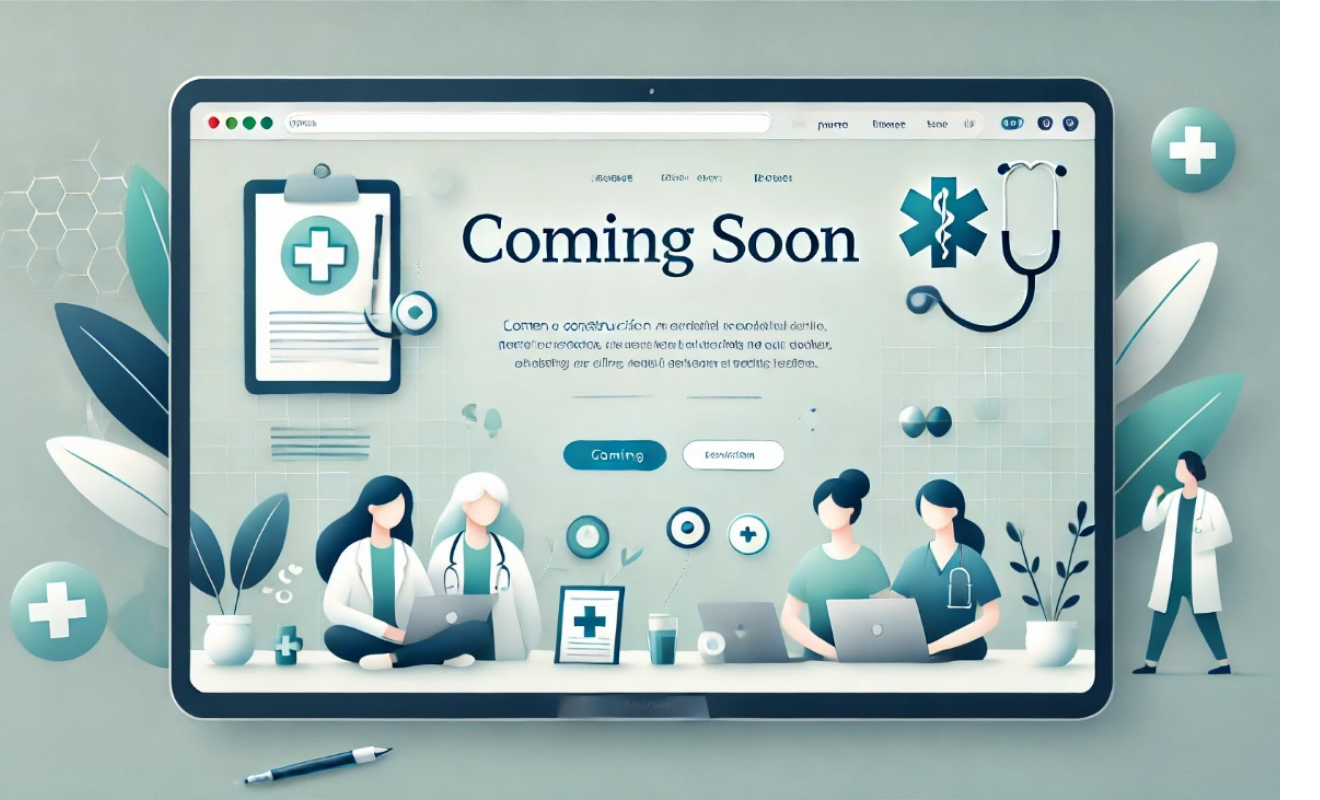
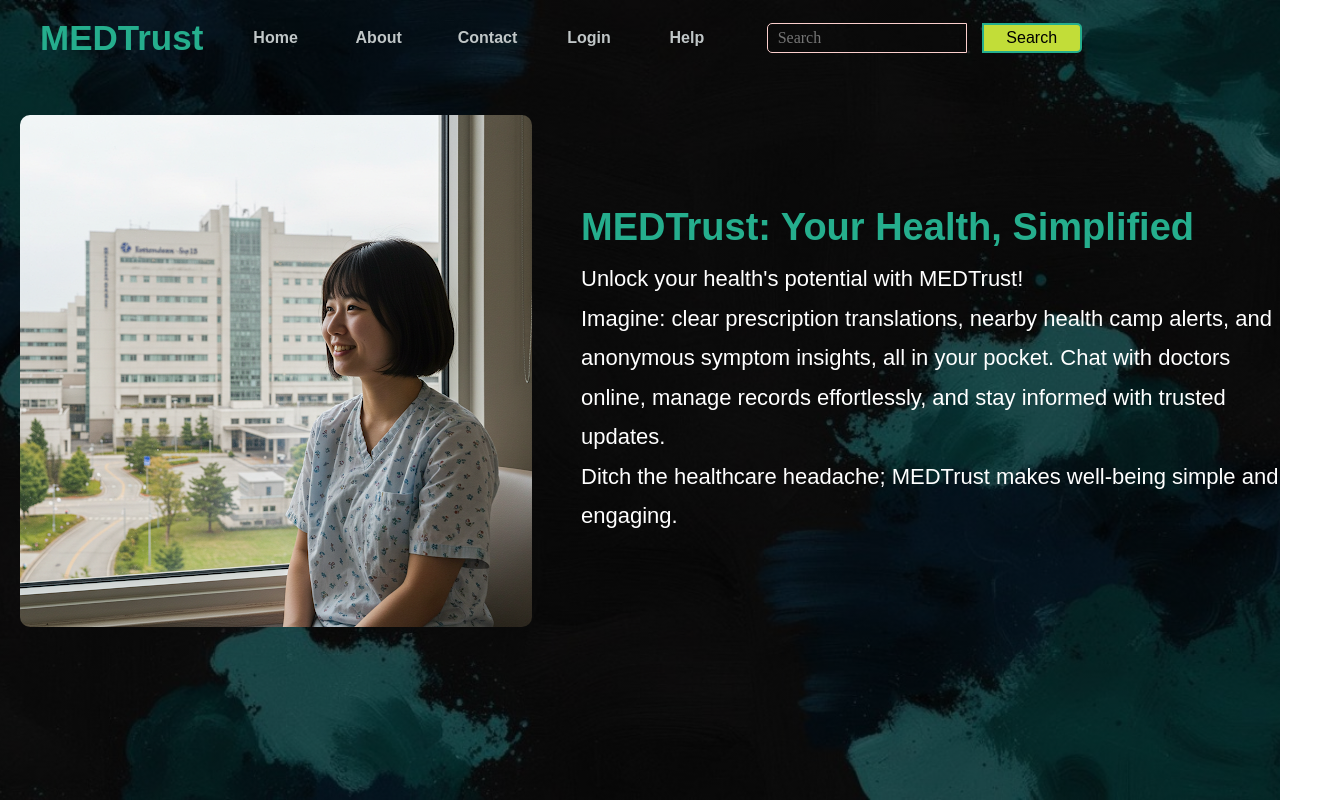
Before and after one commit to shrutirai29/MEDTrust, a plain HTML site: page patient.html in a window 1280 px wide. Shown: the whole page, 1320 px wide, since content can reach past the window. Drawn offline with Linux system fonts and the light colour scheme.

Commit message:
final before submission

```diff
--- a/patient.html
+++ b/patient.html
@@ -7,6 +7,35 @@
     <link rel="stylesheet" href="style4.css">
 </head>
 <body>
+    <div class="main">
+        <div class="navbar">
+            <div class="icon">
+                <h2 class="logo">MEDTrust</h2>
+            </div>
+
+            <div class="menu">
+                <ul>
+                    <li><a href="index.html">Home</a></li>
+                    <li><a href="aboutus.pptx">About</a></li>
+                    <li><a href="services.html">Contact</a></li>
+                    <li><a href="login.html">Login</a></li>
+                    <li><a href="MEDTrust.pptx">Help</a></li>
+                </ul>
+        </div>
+
+        <form action = "#" class = "search">
+            <input class = "srch" type="search" placeholder="Search">
+            <button class = "btn">Search</button>
+        </form>
+    </div>
+
+    <div class="banner-section">
+        <img src="patient2.png" alt="Patient Banner">
+        <div class="banner-text">
+            <h1>MEDTrust: Your Health, Simplified</h1>
+            <p>Unlock your health's potential with MEDTrust! <br>Imagine: clear prescription translations, nearby health camp alerts, and anonymous symptom insights, all in your pocket. Chat with doctors online, manage records effortlessly, and stay informed with trusted updates. <br>Ditch the healthcare headache; MEDTrust makes well-being simple and engaging.</p>
+        </div>
+    </div>
 
 </body>
 </html>
--- a/style3.css
+++ b/style3.css
@@ -70,5 +70,5 @@ input, textarea {
 }
 
 .submit-btn:hover {
-  background-color: #e7c3c3f9;
+  background-color: #e7c3c3a5;
 }
--- a/style4.css
+++ b/style4.css
@@ -1,13 +1,139 @@
 *{
     margin: 0;
     padding: 0;
-    box-sizing: border-box;
+    background: linear-gradient(to top, rgba(0,0,0,0.5)50%, rgba(0,0,0,0.5))50%, url('bg.jpg');
+    background-position: center;
+    background-size: cover;
+    background-attachment: fixed;
+    width: 100%;
+    margin-right: 15px;
 }
 
-body {
-    background: url('coming.jpg');
-    min-height: 100vh;  /* Makes sure body takes the full viewport height */
-    width: 100%;
-    background-size: cover;
-    background-position: center;
+.main{
+    width : 100%;
+    color: white;
+    height: 100vh;
 }
+
+.navbar {
+    width: 100%; /* Ensure the navbar spans the full width */
+    height: 75px;
+    margin: auto;
+    display: flex;
+    align-items: center;
+    justify-content: space-between;
+    padding: 0 20px; /* Add padding to the sides */
+    background: transparent; /* Ensure the navbar background is transparent */
+}
+
+.icon {
+    width: 200px;
+    height: 75px;
+    display: flex;
+    align-items: center;
+}
+
+.logo {
+    color: #25ae8d;
+    font-size: 35px;
+    font-family: Arial;
+    padding-left: 20px;
+    float: left;
+}
+
+.menu {
+    display: flex;
+    align-items: center;
+    height: 75px;
+}
+
+ul {
+    display: flex;
+    list-style: none;
+    margin: 0;
+    padding: 0;
+}
+
+ul li {
+    margin-left: 20px; /* Adjust spacing between menu items */
+}
+
+ul li a {
+    text-decoration: none;
+    color: #c0c6c7;
+    font-family: Arial;
+    font-weight: bold;
+    transition: 0.2s ease-in-out;
+}
+
+ul li a:hover {
+    color: #25ae8d;
+}
+
+.search {
+    display: flex;
+    align-items: center;
+    margin-left: auto; /* Push the search bar to the right */
+}
+
+.srch {
+    font-family: 'Times New Roman';
+    width: 200px;
+    height: 30px;
+    background: transparent;
+    border: 1px solid #fbcfcd;
+    color: #fff;
+    font-size: 16px;
+    padding: 10px;
+    border-bottom-left-radius: 5px;
+    border-top-left-radius: 5px;
+}
+
+.btn {
+    width: 100px;
+    height: 30px;
+    background: #c2dd38;
+    border: 2px solid #25ae8d;
+    color: black;
+    font-size: 16px;
+    cursor: pointer;
+    border-bottom-right-radius: 5px;
+    border-top-right-radius: 5px;
+}
+
+.btn:focus,
+.srch:focus {
+    outline: none;
+}
+
+.banner-section {
+    display: flex;
+    align-items: center;
+    justify-content: space-between;
+    margin-top: 20px;
+    padding: 20px;
+}
+
+.banner-section img {
+    width: 40%;
+    height: auto;
+    border-radius: 10px;
+}
+
+.banner-text {
+    width: 55%;
+    color: white;
+    padding-left: 20px;
+    font-family: Arial, sans-serif;
+}
+
+.banner-text h1 {
+    color: #25ae8d;
+    margin-bottom: 10px;
+    font-size: 38px;
+}
+
+.banner-text p {
+    font-size: 22px;
+    line-height: 1.8;
+}
```
Also changed, not shown: services.html (+59 -9 lines), style2.css (+27 -14 lines), index.html (line endings or trailing spaces), patient2.png (added).
